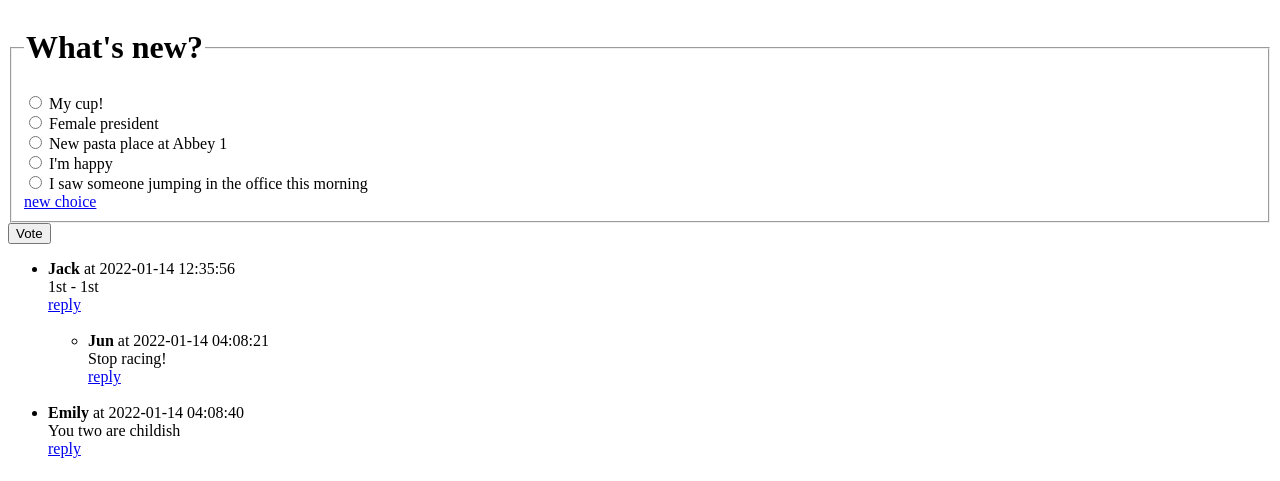
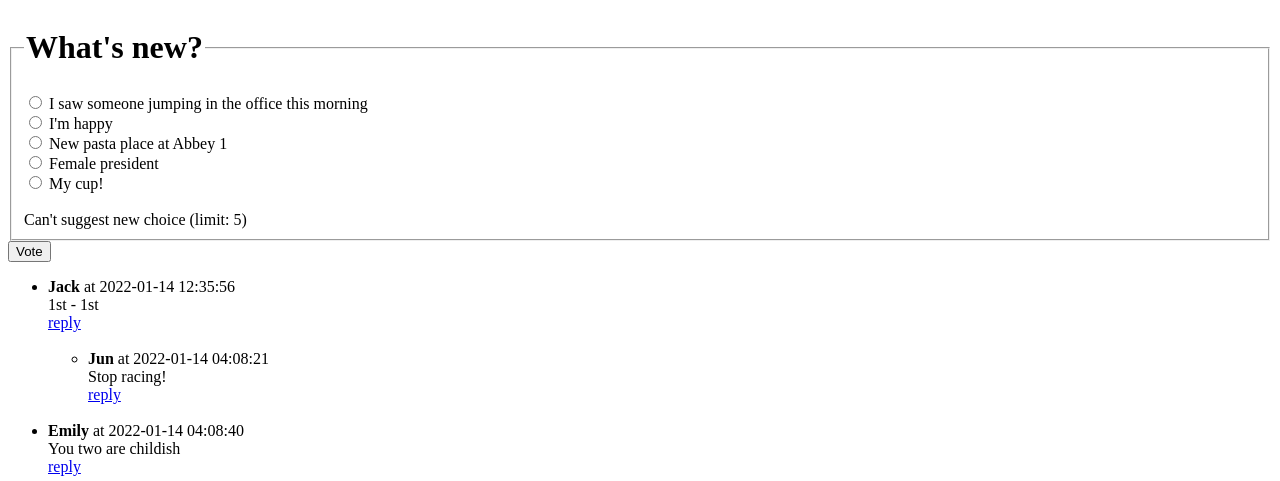
Before and after one commit to junxcareer/tridge, a Django app: page /polls/1/ in a window 1280 px wide. Shown: the top 481 px of the page. Run offline with Django 3.2, Linux system fonts and the light colour scheme; data comes from the database, SQL or seed files in the repository; both versions use the stored data as it was after the commit.

Commit message:
can't suggest new choice over question's limit

```diff
--- a/polls/models.py
+++ b/polls/models.py
@@ -8,6 +8,7 @@ class Question(models.Model):
     question_text = models.CharField(max_length=200)
     pub_date = models.DateTimeField("date published", auto_now_add=True)
     closed_at = models.DateTimeField("date closed", default=timezone.now() + timezone.timedelta(weeks=1))
+    max_choices = models.IntegerField(default=5)
 
     class Meta:
         ordering = ['pub_date']
--- a/polls/templates/polls/detail.html
+++ b/polls/templates/polls/detail.html
@@ -3,13 +3,18 @@
     <fieldset>
         <legend><h1>{{ question.question_text }}</h1></legend>
         {% if error_message %}<p><strong>{{ error_message }}</strong></p>{% endif %}
-        {% for choice in choices %}
+        {% for choice in question.choice_set.all %}
             <input type="radio" name="choice" id="choice{{ forloop.counter }}" value="{{ choice.id }}">
             <label for="choice{{ forloop.counter }}">
                 {{ choice.choice_text }} {% if choice.suggested %} (new!) {% endif %}
             </label><br>
         {% endfor %}
-        <a href="{% url 'polls:choice' question.id %}">new choice</a>
+        <br>
+        {% if is_to_limit %}
+            Can't suggest new choice (limit: {{ question.max_choices }})
+        {% else %}
+            <a href="{% url 'polls:choice' question.id %}">new choice</a>
+        {% endif %}
     </fieldset>
     <input type="submit" value="Vote">
 </form>
--- a/polls/views.py
+++ b/polls/views.py
@@ -37,20 +37,10 @@ class DetailView(generic.DetailView):
     def get_context_data(self, **kwargs):
         context = super().get_context_data(**kwargs)
         pk = self.kwargs.get('pk')
-        choices = Choice.objects.filter(question_id=pk).order_by('-created_on')
+        choices = Choice.objects.filter(question_id=pk)
 
-        suggested_limit = 1
-        suggested_count = 0
-
-        for choice in choices:
-            if suggested_count >= suggested_limit:
-                break
-
-            if choice.was_created_recently():
-                choice.suggested = True
-                suggested_count += 1
-
-        context['choices'] = choices
+        is_to_limit = len(choices) == self.get_object().max_choices
+        context['is_to_limit'] = is_to_limit
 
         return context
 
@@ -104,21 +94,26 @@ def add_choice(request, question_id):
     question = get_object_or_404(Question, pk=question_id)
     choices = question.choice_set.all()
 
+    is_to_limit = len(choices) == question.max_choices
+
     if request.method == 'GET':
         return render(
             request,
             "polls/choice.html",
             {
                 "choices": choices,
-                "question": question
+                "question": question,
+                "is_to_limit": is_to_limit
             }
         )
+
     elif request.method == 'POST':
-        choice_form = ChoiceForm(data=request.POST)
-        if choice_form.is_valid():
-            new_comment = choice_form.save(commit=False)
-            new_comment.question = question
-            new_comment.save()
+        if not is_to_limit:
+            choice_form = ChoiceForm(data=request.POST)
+            if choice_form.is_valid():
+                new_comment = choice_form.save(commit=False)
+                new_comment.question = question
+                new_comment.save()
 
         return HttpResponseRedirect(reverse("polls:detail", args=(question.id,)))
     else:
```
Also changed, not shown: db.sqlite3, polls/migrations/0011_question_max_choices_alter_question_closed_at.py (added).
